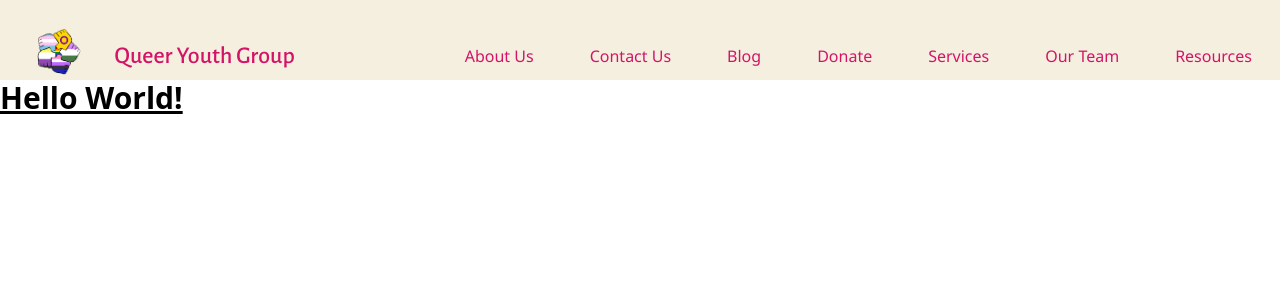
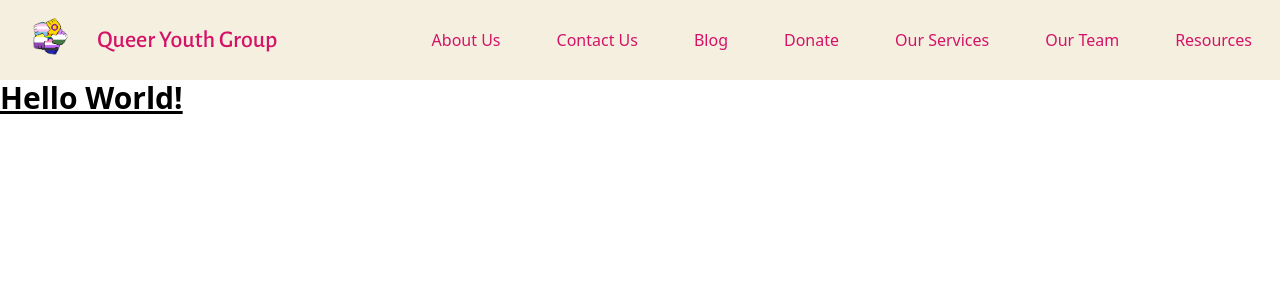
Before and after one commit to steinderace/queeryouthgroup, a React (Vite) app: page / in a window 1280 px wide. Shown: the top 300 px of the page. Built offline with nearby package versions, Linux system fonts and the light colour scheme.

Commit message:
fixed navbar padding issues

```diff
--- a/src/components/Navbar.jsx
+++ b/src/components/Navbar.jsx
@@ -7,37 +7,43 @@ const Navbar = () => {
     const [isOpen, setIsOpen] = useState(false);
 
     return (
-        <nav className="bg-[#F5EFE0] h-20 border-gray-200">
-            <div className="max-w-screen-xl flex flex-wrap items-center justify-between mx-auto p-4">
+        <nav className="bg-[#F5EFE0] h-20 border-gray-200 flex items-center">
+            <div className="max-w-screen-xl flex w-full items-center justify-between mx-auto px-4"> {/* Use w-full */}
 
                 {/* Logo and Title */}
-                <div className="flex items-center justify-start space-x-3">
-                    <img src={QYGLogo} className="h-20 w-auto" alt="QYG Logo" />
-                    <span className="self-center text-2xl font-medium text-[#D41367] whitespace-nowrap font-alegreya-sans"> Queer Youth Group </span>
+                <div className="flex items-center space-x-3">
+                <img src={QYGLogo} className="h-16 w-auto" alt="QYG Logo" />
+                <span className="text-2xl font-medium text-[#D41367] whitespace-nowrap font-alegreya-sans">Queer Youth Group</span>
                 </div>
 
                 {/* Burger menu for collapse */}
-                <button onClick={()=>setIsOpen(!isOpen)} data-collapse-toggle="navbar-default" type="button" className="inline-flex items-center p-2 w-10 h-10 justify-center text-sm text-white rounded-lg md:hidden hover:bg-gray-100 focus:outline-none focus:ring-2 focus:ring-gray-200 dark:text-gray-400 dark:hover:bg-gray-700 dark:focus:ring-gray-600" aria-controls="navbar-default" aria-expanded="false">
+                <button
+                onClick={() => setIsOpen(!isOpen)}
+                className="md:hidden inline-flex items-center justify-center p-2 w-10 h-10 text-white rounded-lg hover:bg-gray-100 focus:outline-none focus:ring-2 focus:ring-gray-200"
+                >
                 <span className="sr-only">Open main menu</span>
-                    <svg className="w-5 h-5" aria-hidden="true" xmlns="http://www.w3.org/2000/svg" fill="none" viewBox="0 0 17 14">
-                        <path stroke="currentColor" stroke-linecap="round" stroke-linejoin="round" stroke-width="2" d="M1 1h15M1 7h15M1 13h15"/>
+                <svg className="w-5 h-5" xmlns="http://www.w3.org/2000/svg" fill="none" viewBox="0 0 17 14">
+                    <path stroke="currentColor" strokeWidth="2" strokeLinecap="round" strokeLinejoin="round" d="M1 1h15M1 7h15M1 13h15"/>
                 </svg>
                 </button>
 
                 {/* Navbar links */}
-                <div className="hidden w-full md:block md:w-auto" id="navbar-default">
-                    <ul className="font-normal font-noto-sans flex flex-col p-4 md:p-0 rounded-lg md:flex-row md:space-x-8 rtl:space-x-reverse md:mt-0 md:border-0">
+                <div className="hidden md:flex items-center"> {/* Ensure `items-center` here */}
+                <ul className="flex flex-col md:flex-row md:space-x-8 rtl:space-x-reverse">
                     {[
-                            { path: "/about", label: "About Us"},
-                            { path: "/contact", label: "Contact Us"},
-                            { path: "/blog", label: "Blog"},
-                            { path: "/donate", label: "Donate"},
-                            { path: "/services", label: "Services"},
-                            { path: "/team", label: "Our Team"},
-                            { path: "/resources", label: "Resources"},
-                        ].map(({ path, label}) => (
-                            <li>
-                                <Link to={path} className="block py-2 px-3 text-[#D41367] rounded-md transition duration-300 ease-in-out bg-transparent hover:bg-[#D41367] hover:text-white" aria-current="page">
+                    { path: "/about", label: "About Us" },
+                    { path: "/contact", label: "Contact Us" },
+                    { path: "/blog", label: "Blog" },
+                    { path: "/donate", label: "Donate" },
+                    { path: "/services", label: "Our Services" },
+                    { path: "/team", label: "Our Team" },
+                    { path: "/resources", label: "Resources" }
+                    ].map(({ path, label }) => (
+                    <li key={path}>
+                        <Link
+                        to={path}
+                        className="block py-2 px-3 text-[#D41367] rounded-md transition duration-300 ease-in-out hover:bg-[#D41367] hover:text-white"
+                        >
                         {label}
                         </Link>
                     </li>
```
Lines whose indentation alone changed are shown as unchanged.
